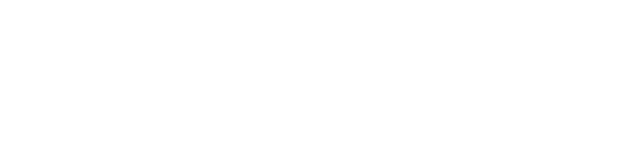
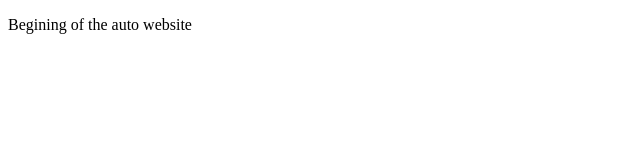
Before and after one commit to AaronMBMorse/Auto_Web_Interface, a plain HTML site: page index.html in a window 1280 px wide. Shown: the whole page, without its empty margins (0-640 px from the left). Drawn offline with Linux system fonts and the light colour scheme.

Commit message:
Adding text

```diff
--- a/index.html
+++ b/index.html
@@ -5,6 +5,7 @@
     <title>Auto</title>
   </head>
   <body>
+    <p>Begining of the auto website</p>
 
   </body>
 </html>
```
